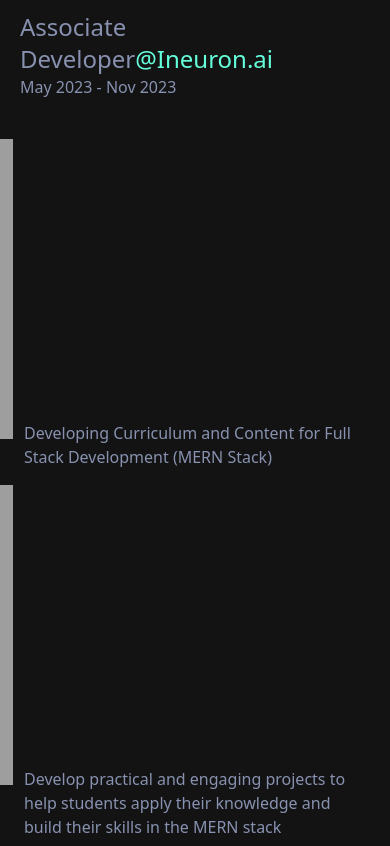
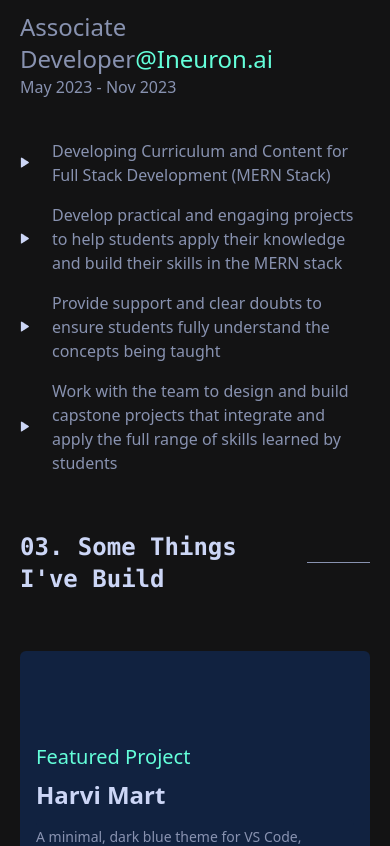
Before and after one commit to MTouthang/mang-dev, a React (Vite) app: page / in a window 390 px wide. Shown: the part 3660-4506 px from the top of the page. Built offline with nearby package versions, Linux system fonts and the light colour scheme; the HTML template or start-up script is replaced by a standard one.

Commit message:
fixes #1 : list icon not display

```diff
--- a/src/Component/Experience.jsx
+++ b/src/Component/Experience.jsx
@@ -55,10 +55,13 @@ const Experience = () => {
             </p>
           </div>
 
-          <ul className="list-image-[url(./listIcon.png)] md:text-xl">
+          <ul className="md:text-xl">
             {data?.description.map((item, index) => {
               return (
-                <li className="pb-4 pl-1" key={index}>
+                <li
+                  className="pl-8 mb-4 bg-left bg-no-repeat bg-list-icon"
+                  key={index}
+                >
                   {item}
                 </li>
               );
--- a/src/Layout/Header.jsx
+++ b/src/Layout/Header.jsx
@@ -8,7 +8,6 @@ const Header = () => {
   useEffect(() => {
     const handleScroll = () => {
       const scrollTop = document.documentElement.scrollTop;
-      console.log(scrollTop);
 
       if (scrollTop > lastScrollTop) {
         // Scrolling down
--- a/tailwind.config.js
+++ b/tailwind.config.js
@@ -13,6 +13,9 @@ export default {
           blade: "#64FFDA",
         },
       },
+      backgroundImage: {
+        "list-icon": "url('./src/assets/listIcon.png')",
+      },
     },
   },
   plugins: [],
```
